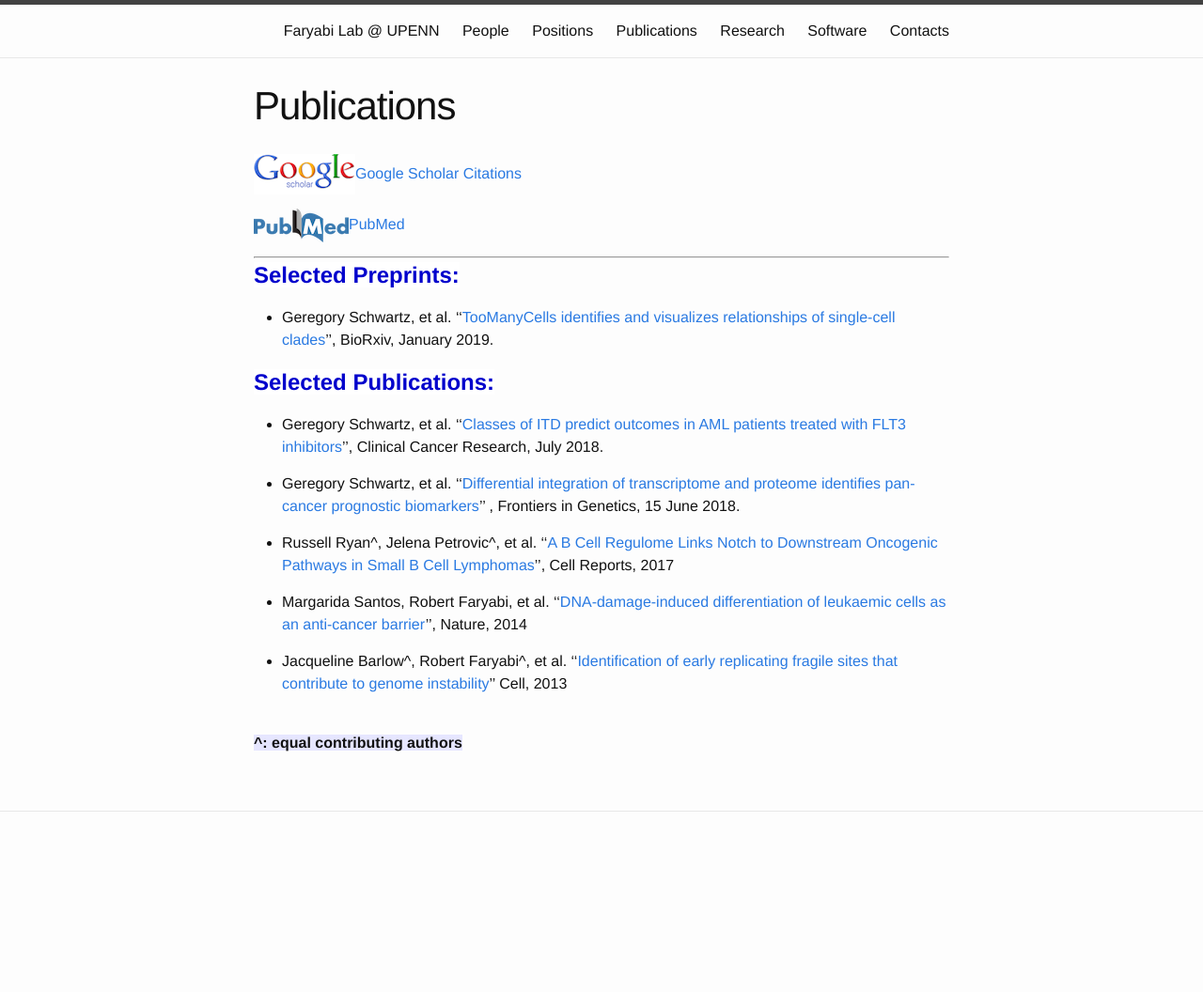
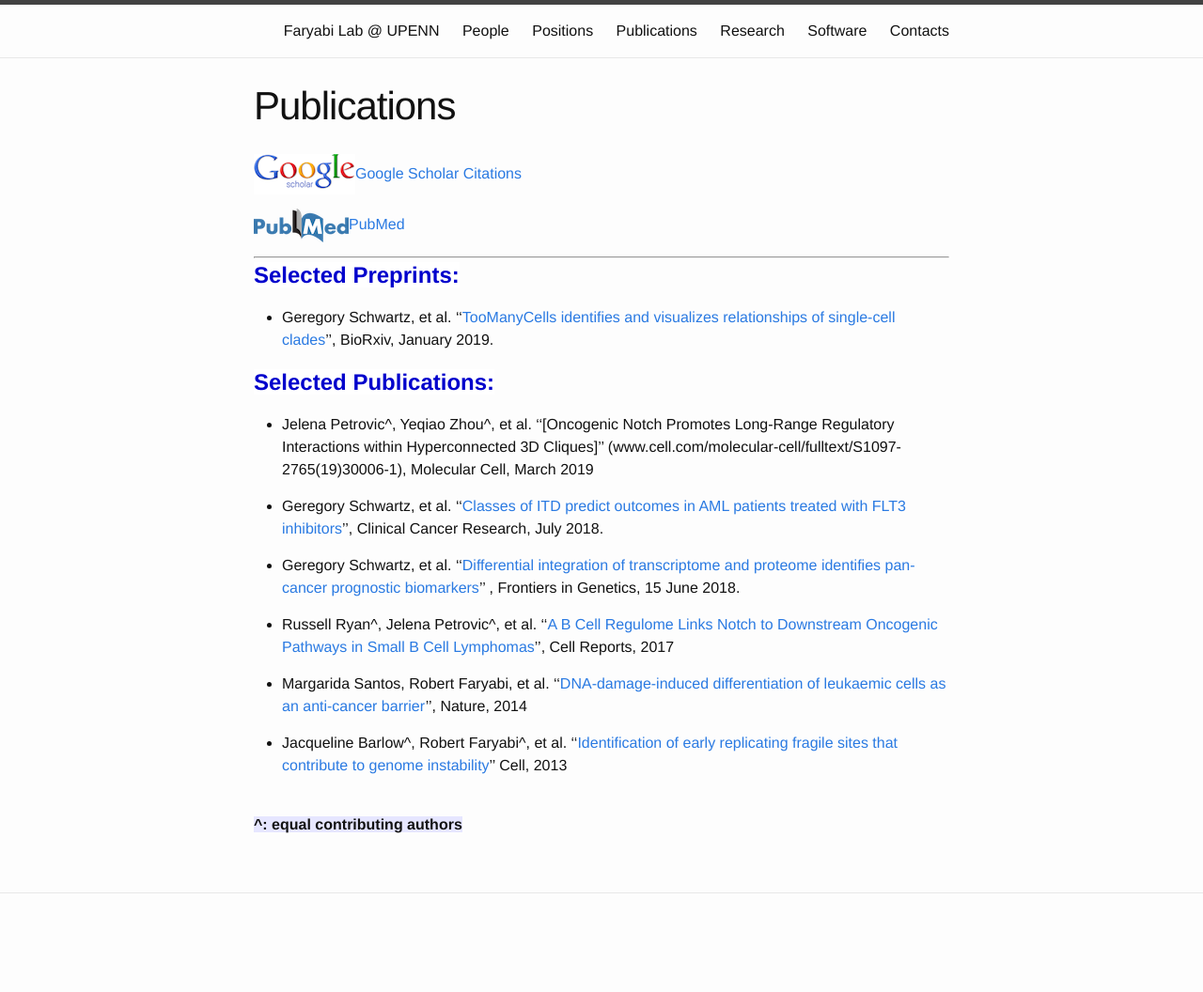
Before and after one commit to faryabib/faryabib.github.io, a Jekyll site: the page built from publications.md, in a window 1280 px wide. Shown: the whole page at 94% size. Built offline with Jekyll 4.4.1, drawn with Linux system fonts in a browser that asks for light colours; before the commit the page ends 969 px from its top, so only the background shows below that.

Commit message:
Update publications.md

```diff
--- a/publications.md
+++ b/publications.md
@@ -15,6 +15,8 @@ permalink: /Publications.html
 
 <strong><span style="font-size: 1.5em; font-weight: bold; color: #0000cc; background-color: #ffffff"> Selected Publications:</span><strong>
 
++ Jelena Petrovic^, Yeqiao Zhou^, et al. ''[Oncogenic Notch Promotes Long-Range Regulatory Interactions within Hyperconnected 3D Cliques]'' (www.cell.com/molecular-cell/fulltext/S1097-2765(19)30006-1), Molecular Cell, March 2019
+
 + Geregory Schwartz, et al. ''[Classes of ITD predict outcomes in AML patients treated with FLT3 inhibitors](http://clincancerres.aacrjournals.org/content/25/2/573)'', Clinical Cancer Research, July 2018.
 
 + Geregory Schwartz, et al. ''[Differential integration of transcriptome and proteome identifies pan-cancer prognostic biomarkers](https://goo.gl/pvZ4Dn)'' , Frontiers in Genetics, 15 June 2018.
```
